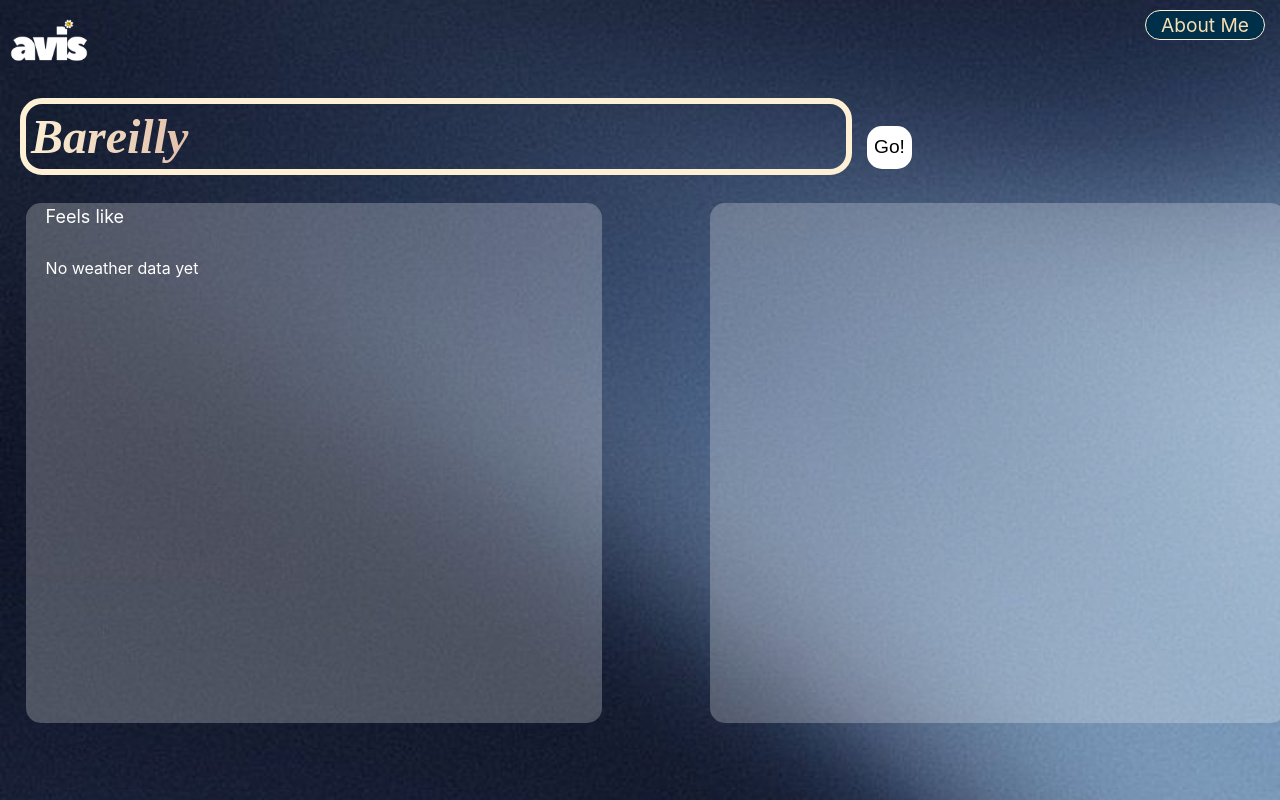
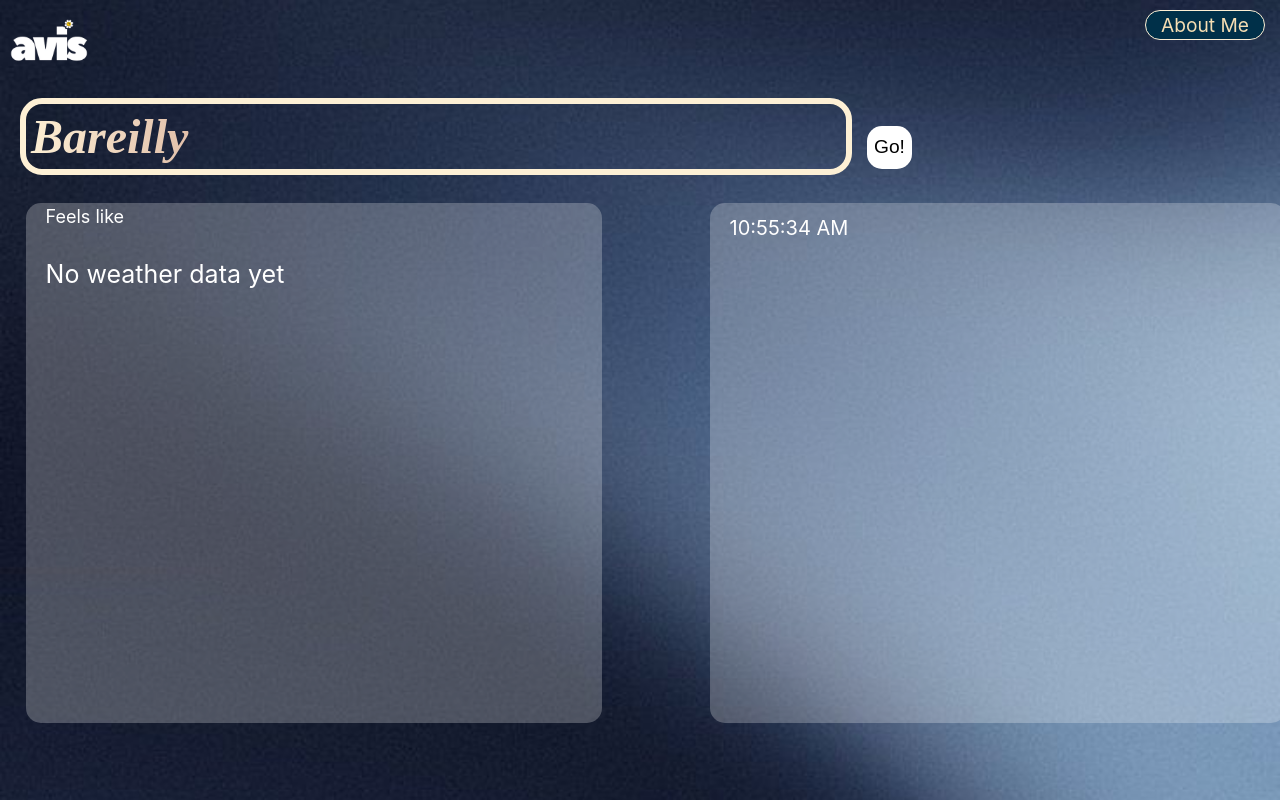
Before and after one commit to Code-2-Do/Weather-App, a React (Vite) app: page / in a window 1280 px wide. Built offline with nearby package versions, Linux system fonts and the light colour scheme; the HTML template or start-up script is replaced by a standard one.

Commit message:
date and time addition

```diff
--- a/src/App.jsx
+++ b/src/App.jsx
@@ -1,4 +1,4 @@
-import React,{ useState } from "react";
+import React,{ useEffect, useState } from "react";
 import axios from "axios";
 import Navbar from "./components/Navbar";
 
@@ -9,6 +9,7 @@ export default function App() {
   const [feel, setFeel] = useState(null);
   const [humidity, setHumid] = useState(null);
   const [city, setCity] = useState(`Bareilly`);
+  const [currTime, setCurrTime] = useState("");
   const [weatherData, setWeatherData] = useState(null);
 
   const getdata = async () => {
@@ -66,6 +67,20 @@ export default function App() {
     return "☾"; // nighttime with moon emoji
   }
 };
+
+  useEffect(() => {
+  const interval = setInterval(() => {
+    setCurrTime(
+      new Date().toLocaleTimeString([], {
+        hour: "2-digit",
+        minute: "2-digit",
+        second: "2-digit",
+      })
+    );
+  }, 1000);
+
+    return () => clearInterval(interval);
+  }, []);
 
   const getWeatherEmoji = (iconCode) => {
     switch (iconCode) {
@@ -155,6 +170,7 @@ export default function App() {
           <p className="hmmmm">
             {wind !== null ? `Wind: ${wind.speed} m/s` : ""}
           </p>
+          <p className="crow">{currTime}</p>
         </div>
       </div>
     </div>
--- a/src/index.css
+++ b/src/index.css
@@ -135,6 +135,17 @@ button:active{
 .fahhh{
   display: flex;
 }
+.crow{
+  font-size: 20px;
+  margin-top: 0px;;
+}
+.hmmmm{
+  font-size: 20px;
+  margin-top: 10px;
+}
+.relative{
+    font-size: 25px;
+  }
 @media (max-width:480px){
 
   .big-wrap{
```
